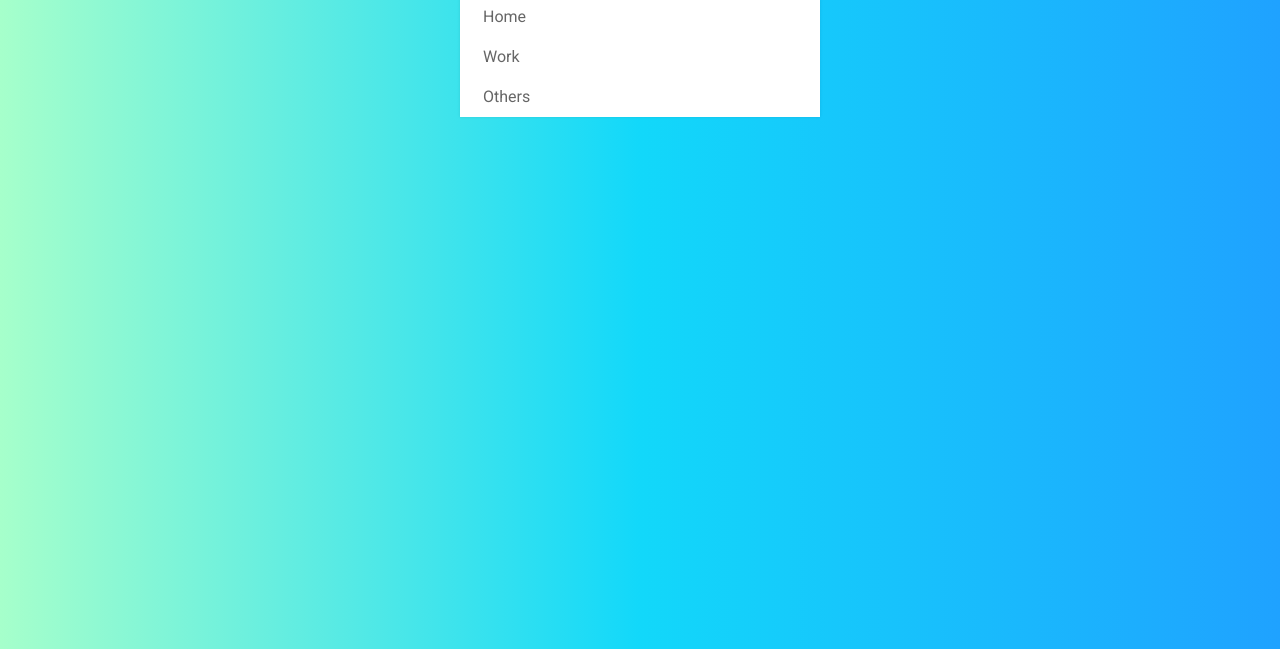
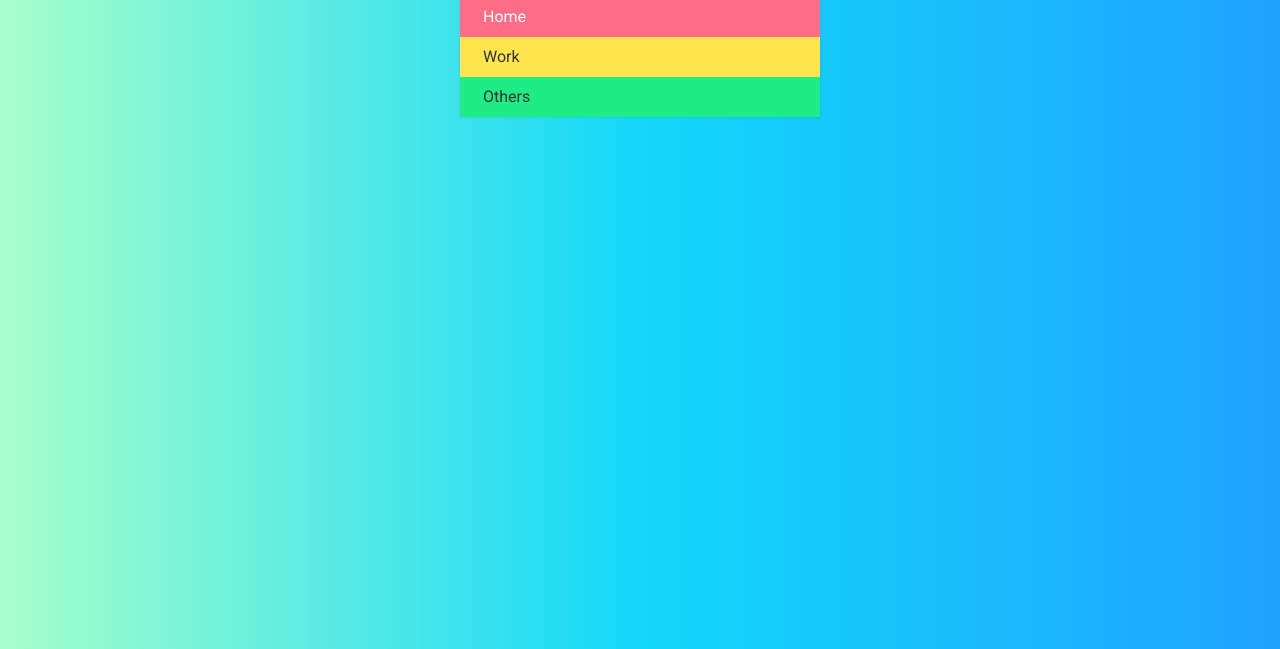
Before and after one commit to uybinh/odin-todolist-app, a website with bundled scripts: page index.html in a window 1280 px wide. Shown: the part 151-800 px from the top of the page. Built offline with nearby package versions, Linux system fonts and the light colour scheme.

Commit message:
Fix add duplicated event

```diff
--- a/assets/js/app.js
+++ b/assets/js/app.js
@@ -16,7 +16,6 @@ const todoApp = () => {
   if (window.localStorage.getItem('projects')) {
     initialState = Storage.load('projects');
   }
-
 
   const allProjects = Projects(initialState);
   const projectsElement = projectsComponent(allProjects.state());
@@ -40,13 +39,19 @@ const todoApp = () => {
   emittor.on('add new project', () => {
     const newProjectContainer = newProjectComponent();
     DOMActions.render('body', newProjectContainer);
+
     eventActions.addClickEventTo('#btn-create-project', () => {
       const { name, description, priority } = formHandler
         .getProjectData('#new-pj-form');
       const newProject = Project(name, description, priority);
+      allProjects.add(newProject);
       const newProjectElement = projectComponent(newProject);
+
+      newProjectElement.onclick = () => {
+        DOMActions.removeWithParams('li', 'project', newProject.id);
+      };
+
       DOMActions.render('#projects-list', newProjectElement);
-      allProjects.add(newProject);
       Storage.save('projects', allProjects.state());
       DOMActions.removeWithSelector('#new-project-wrapper');
     });
--- a/assets/js/bundle.js
+++ b/assets/js/bundle.js
@@ -41,13 +41,19 @@ const todoApp = () => {
   emittor.on('add new project', () => {
     const newProjectContainer = newProjectComponent();
     DOMActions.render('body', newProjectContainer);
+
     eventActions.addClickEventTo('#btn-create-project', () => {
       const { name, description, priority } = formHandler
         .getProjectData('#new-pj-form');
       const newProject = Project(name, description, priority);
+      allProjects.add(newProject);
       const newProjectElement = projectComponent(newProject);
+
+      newProjectElement.onclick = () => {
+        DOMActions.removeWithParams('li', 'project', newProject.id);
+      };
+
       DOMActions.render('#projects-list', newProjectElement);
-      allProjects.add(newProject);
       Storage.save('projects', allProjects.state());
       DOMActions.removeWithSelector('#new-project-wrapper');
     });
@@ -122,6 +128,7 @@ function projectComponent(project) {
     const li = document.createElement('li');
     li.dataset.id = project.id;
     li.dataset.type = 'project';
+    li.dataset.priority = project.priority;
     li.textContent = project.name;
     li.innerHTML += `
     <span class='btn-delete' data-type='project' data-id='${project.id}'>
--- a/assets/js/modules/components/component-project.js
+++ b/assets/js/modules/components/component-project.js
@@ -3,6 +3,7 @@ function projectComponent(project) {
     const li = document.createElement('li');
     li.dataset.id = project.id;
     li.dataset.type = 'project';
+    li.dataset.priority = project.priority;
     li.textContent = project.name;
     li.innerHTML += `
     <span class='btn-delete' data-type='project' data-id='${project.id}'>
--- a/assets/scss/main.scss
+++ b/assets/scss/main.scss
@@ -95,6 +95,19 @@ form > ul {
     li:nth-child(even) {
       background: #f7f7f7;
     }
+
+    &[data-priority='1'] {
+      background-color: rgb(255, 108, 133);
+      color: white;
+    }
+    &[data-priority='2'] {
+      background-color: rgb(255, 228, 75);
+      color: rgb(51, 51, 51);
+    }
+    &[data-priority='3'] {
+      background-color: rgb(32, 236, 134);
+      color: rgb(51, 51, 51);
+    }
   }
 
 }
@@ -138,6 +151,8 @@ form > ul {
       width: auto;
       display: inline-block;
     }
+
+
   }
 
   li.priority {
@@ -150,6 +165,7 @@ form > ul {
     padding-right: 20px;
     height: auto;
   }
+
 
   input[type='text'] {
     font-size: 16px;
@@ -176,6 +192,17 @@ form > ul {
 }
 
 
+
+/*=============================================
+=            Project            =
+=============================================*/
+
+
+/*=====  End of Project ======*/
+
+
+
+
 /*=============================================
 =            New Project
 =============================================*/
```
Also changed, not shown: assets/css/style.css, 1 other file.
